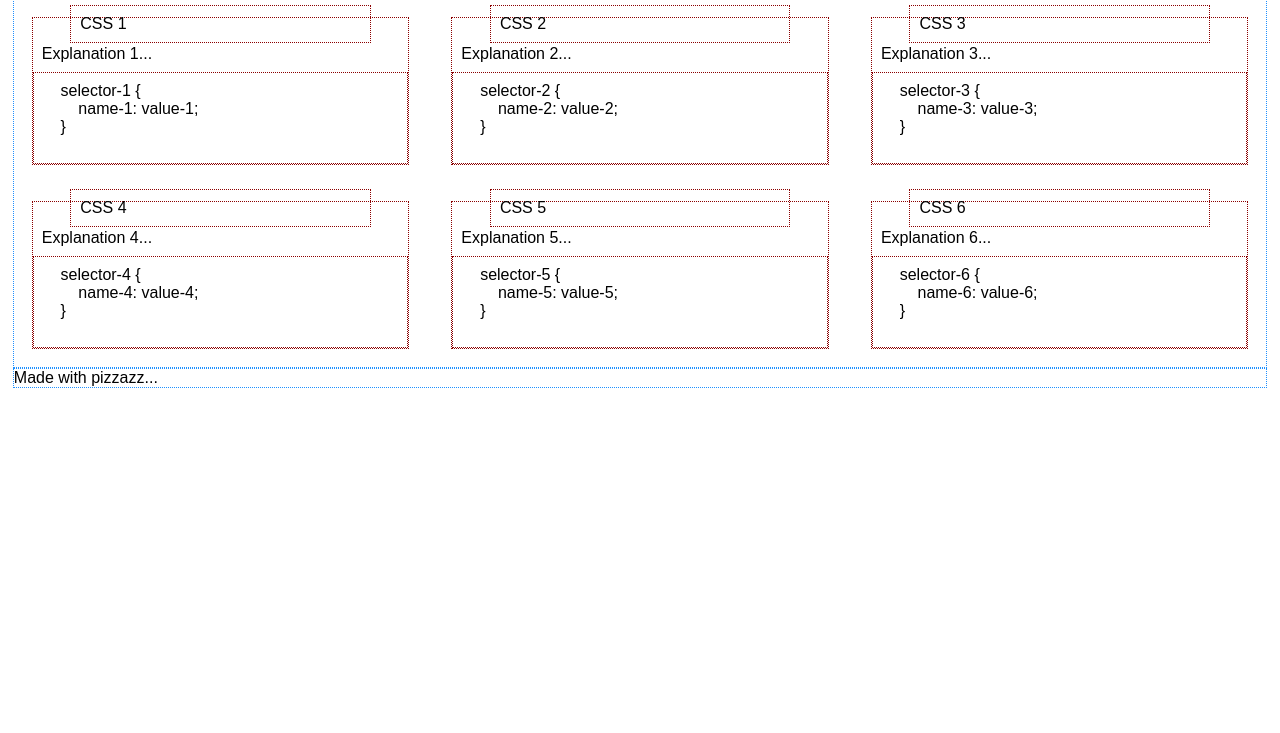
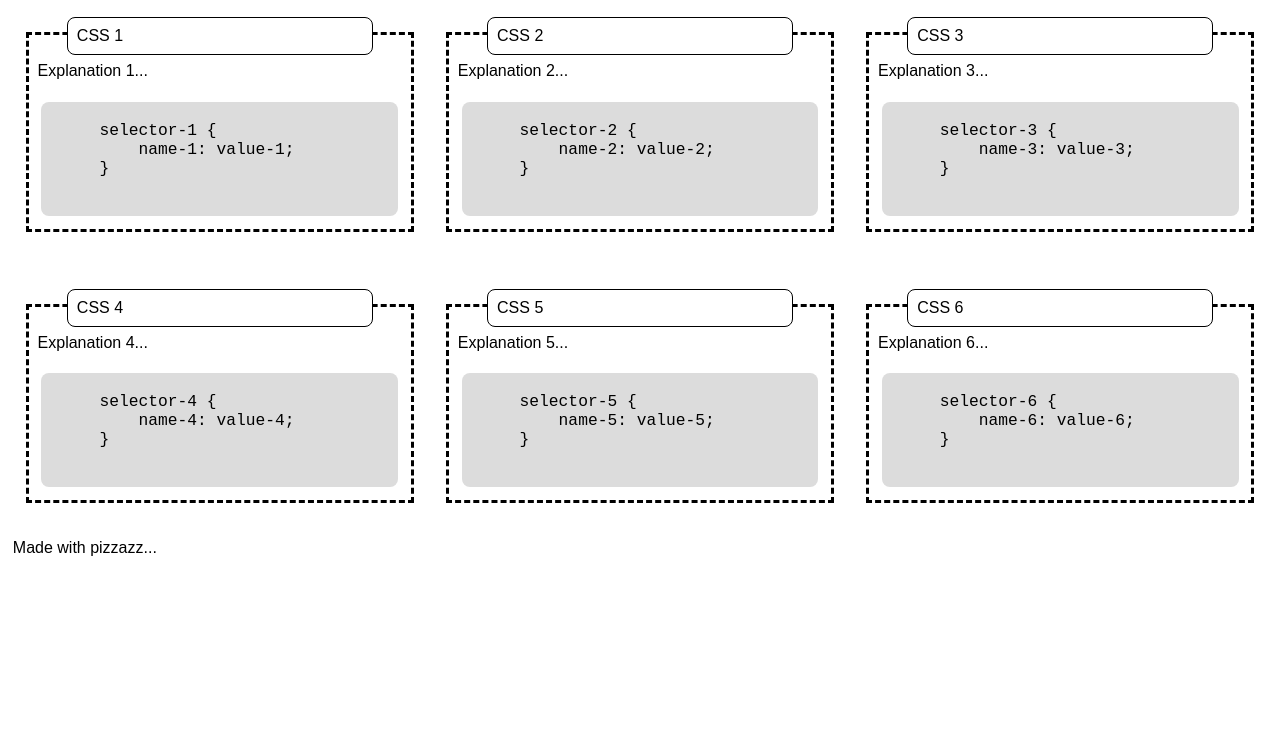
Before and after one commit to edfallin/css-snippet-cheatsheet, a plain HTML site: page index.html in a window 1280 px wide. Shown: the part 67-800 px from the top of the page. Drawn offline with Linux system fonts and the light colour scheme.

Commit message:
Added borders, etc., as draft of final styling and to confirm positioning.

```diff
--- a/styles.css
+++ b/styles.css
@@ -17,19 +17,23 @@ body {
 
 .card {
     flex: 0 0 100%;
-    padding: 1lh;
+    padding: 2lh 1vw;
 }
 
 figure {
     position: relative;
+    border: dashed black 3px;
 }
 
 figcaption {
     position: absolute;
-    top: -0.75lh;
+    top: -1lh;
     min-width: 80%;
     margin-left: 10%;
     margin-right: 10%;
+    background: white;
+    border: solid black 1px;
+    border-radius: 8px;
 }
 
 figure > * {
@@ -38,6 +42,15 @@ figure > * {
 
 figure > p {
     padding-top: 1.5lh;
+}
+
+pre {
+    font-family: monospace;
+    font-size: 125%;
+    padding: 1lh;
+    border-radius: 8px;
+    background: gainsboro;
+    margin: 1vw;
 }
 
 @media screen and (min-width: 768px) {
@@ -51,16 +64,3 @@ figure > p {
         flex: 0 0 33%;
     }
 }
-
-
-/* region Delete these */
-
-header, main, footer {
-    border: dotted dodgerblue 0.5px;
-}
-
-figure, figcaption, pre {
-    border: dotted darkred 0.5px;
-}
-
-/* endregion Delete these */
```
